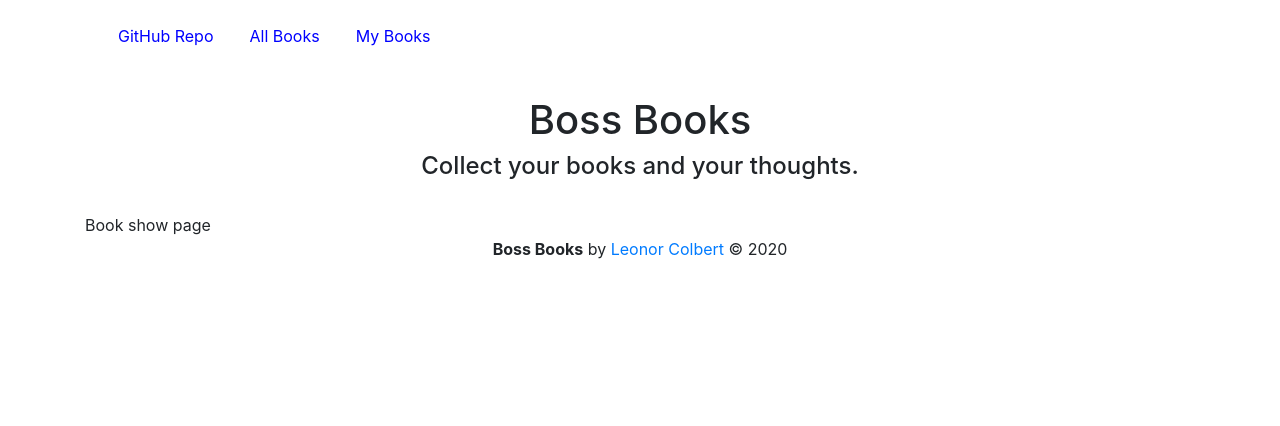
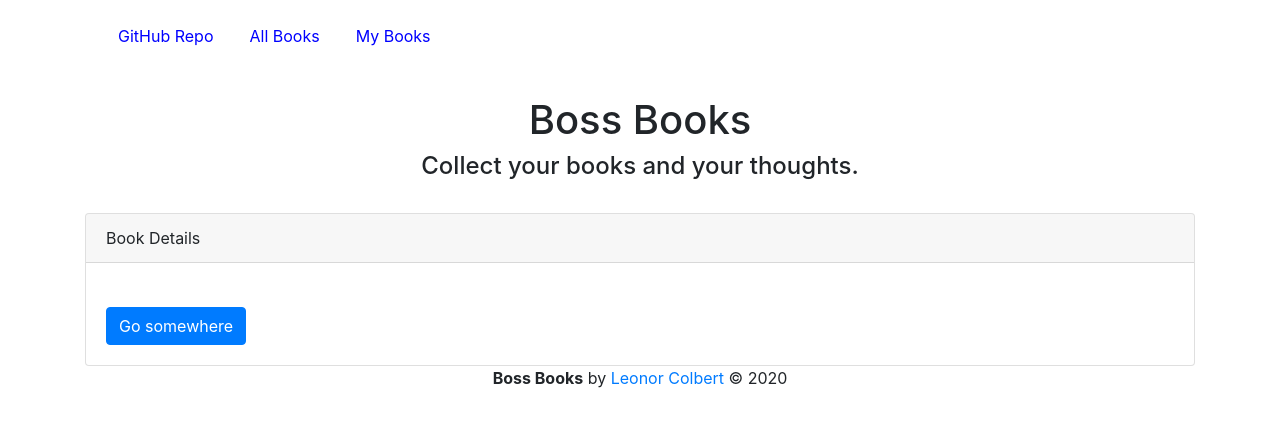
Before and after one commit to LeonorPDX/react-books-app, a React (Create React App) app in the folder books-frontend/: page /books/1 in a window 1280 px wide. Shown: the top 426 px of the page. Built offline with nearby package versions, Linux system fonts and the light colour scheme; no server answers.

Commit message:
Got book show page working, needed to parse int or use == instead of ===

```diff
--- a/books-frontend/src/components/books/Book.js
+++ b/books-frontend/src/components/books/Book.js
@@ -1,39 +1,34 @@
-import React, { Component } from 'react';
+import React from 'react';
 
+class Book extends React.Component {
+    render() {
+    console.log(this.props);
 
-class Book extends Component {
-    render() {
-        return (
-            <div>Book show page</div>
-        )
-    }
+    let id = parseInt(this.props.match.params.id, 10)
 
-//  render() {
-//    const { books, match } = this.props;
-//    const book = books.find(b => b.id === match.params.id)
-//
-//    return (
-//        <div class="card">
-//            <div class="card-header">
-//                Book Details
-//            </div>
-//
-//            <div class="card-body">
-//            <div class="row">
-//                <div class="col">
-//                    <img src={book.img} alt={book.title} />
-//                </div>
-//                <div class="col-6">
-//                    <h5 class="card-title">{book.title}</h5>
-//                    <p class="card-text">{book.authors}</p>
-//                    <p class="card-text">{book.description}</p>
-//                </div>
-//            </div>
-//                <a href="http://localhost:3000" class="btn btn-primary">Go somewhere</a>
-//            </div>
-//        </div>
-//    );
-//  }
+    let book = this.props.books.find(book => book.id === id);
+
+    return (
+        <div className="card">
+            <div className="card-header">
+                Book Details
+            </div>
+
+            <div className="card-body">
+            <div className="row">
+                <div className="col">
+                    <img src={book ? book.img : null} alt={book ? book.title : null} />
+                </div>
+                <div className="col-8">
+                    <h5 className="card-title">{book ? book.title : null}</h5>
+                    <p className="card-text">{ book ? book.authors : null}</p>
+                    <p className="card-text">{book ? book.description : null}</p>
+                </div>
+            </div>
+                <a href="http://localhost:3000" className="btn btn-primary">Go somewhere</a>
+            </div>
+        </div>
+    )};
 };
 
 export default Book;
--- a/books-frontend/src/containers/BooksContainer.js
+++ b/books-frontend/src/containers/BooksContainer.js
@@ -8,6 +8,7 @@ import Book from '../components/books/Book';
 import NavBar from '../NavBar'
 import UsersContainer from './UsersContainer';
 import SignIn from '../components/users/SignIn'
+
 
 class BooksContainer extends Component {
 
```
Also changed, not shown: 1 other file (tests, documents, lock files or other folders).
